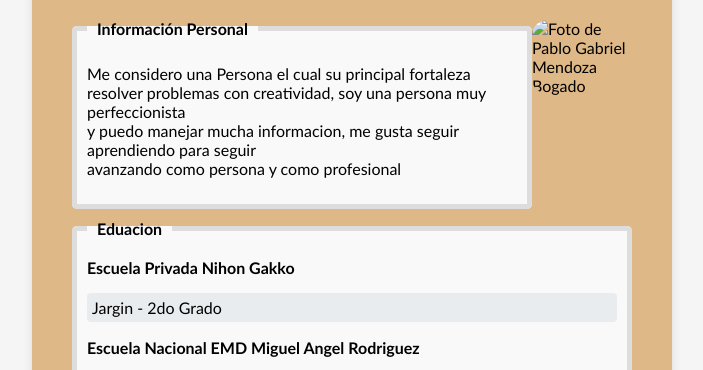
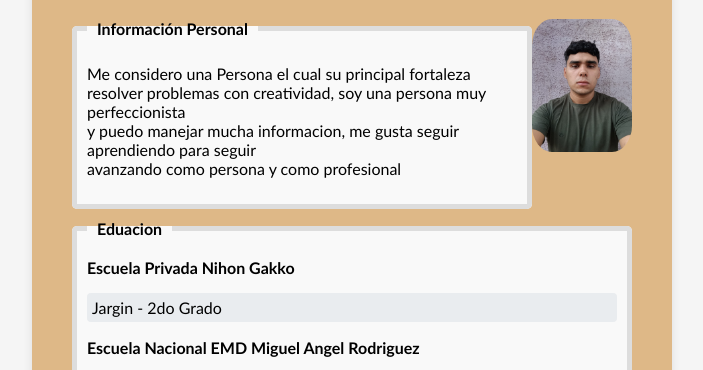
Before and after one commit to Pablosky5xd/Tarea_html-css, a plain HTML site: page index.html in a window 1280 px wide. Shown: the part 423-793 px from the top of the page, without its empty margins (288-991 px from the left). Drawn offline with Linux system fonts and the light colour scheme.

Commit message:
version 2 cv

```diff
--- a/index.html
+++ b/index.html
@@ -11,7 +11,7 @@
     <div  class="tarjeta">
       <div>
         <h1 class="titulo"> Pablo Gabriel Mendoza Bogado</h1>
-        <img src="C:\Users\VS_Practice\Bootcamp\semana 2\html + css\Perfil.JPEG" alt="Foto de Pablo Gabriel Mendoza Bogado" class="foto">
+        <img src="./foto.jpeg" alt="Foto de Pablo Gabriel Mendoza Bogado" class="foto">
       </div>
 
             <fieldset>
```
Also changed, not shown: foto.jpeg (added).
